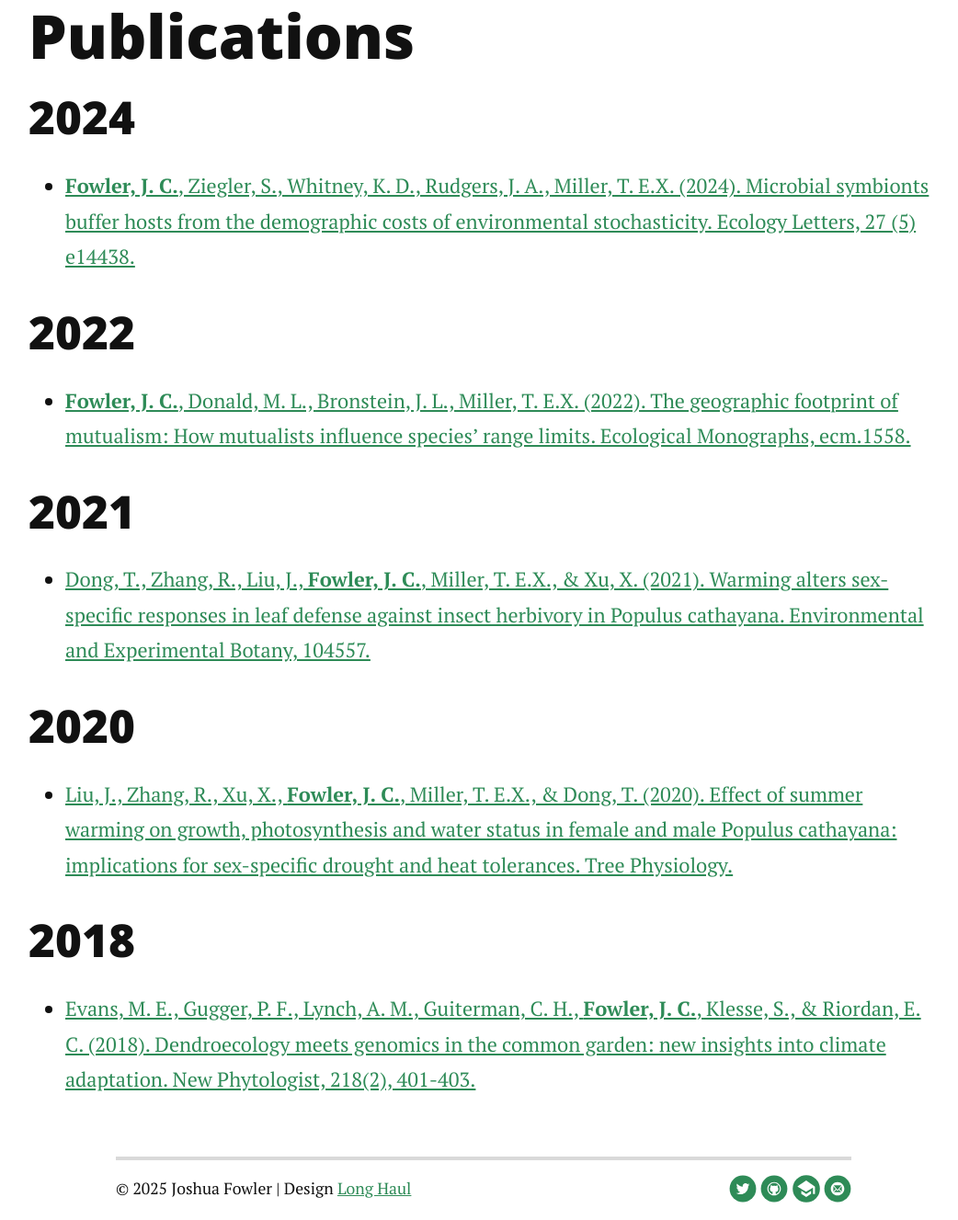
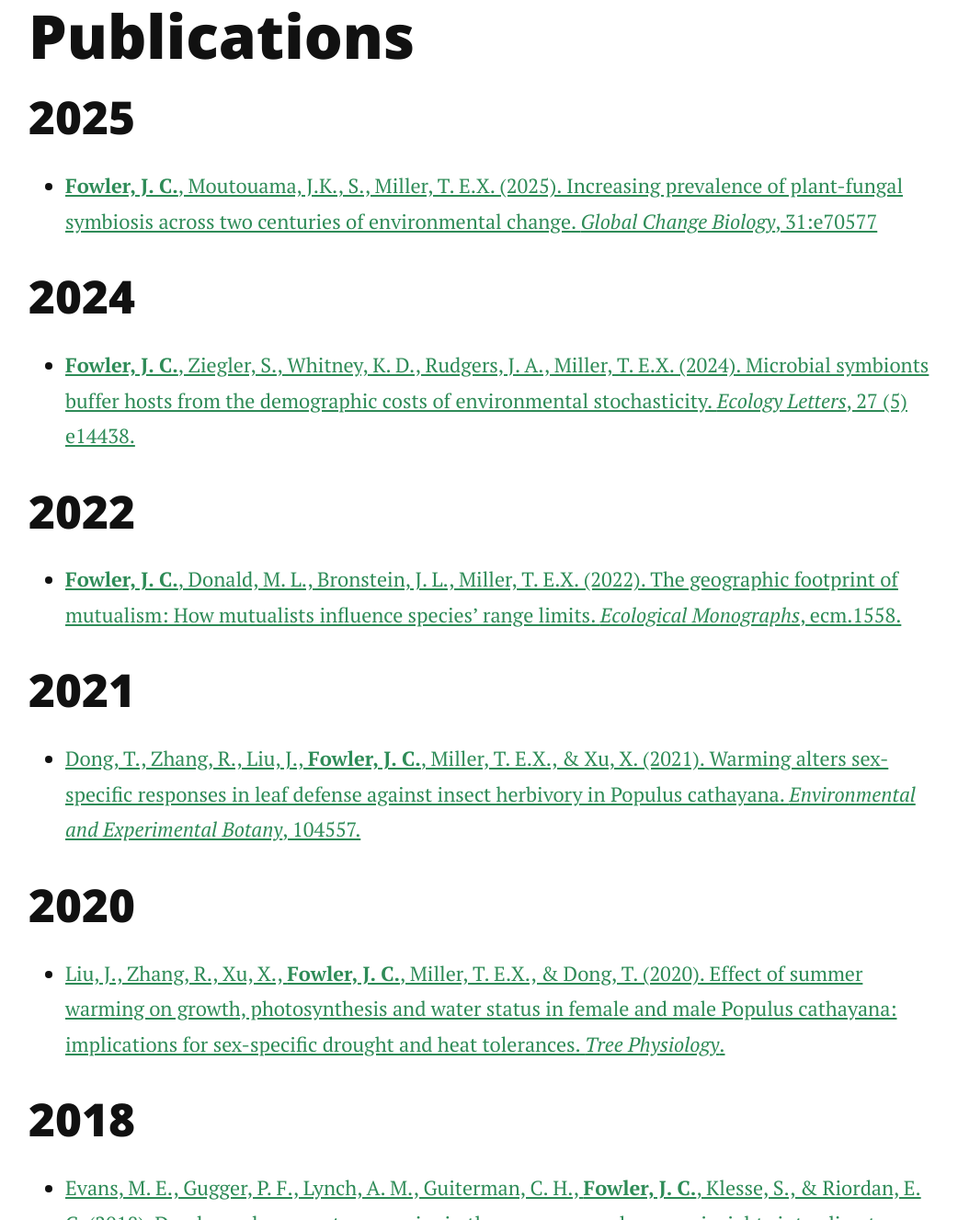
Before and after one commit to joshuacfowler/joshuacfowler.github.io, a Jekyll site: the page built from publications.md, in a window 1280 px wide and 1400 px high, scrolled down 261 px, cut to the strip 73-1400 px from the top of the window. Shown: the whole strip at 92% size, without its empty margins (114-1156 px from the left). Built offline with Jekyll 4.4.1, drawn with Linux system fonts in a browser that asks for light colours; nearby versions of some CDN libraries; some of the changed text lies outside the part shown.

Commit message:
Format publication titles in italics
adding GCB pub

```diff
--- a/publications.md
+++ b/publications.md
@@ -6,18 +6,22 @@ title: Publications
 
 # Publications
 
+## 2025
+* <a href="/assets/pubs/Ecology Letters-2024- Fowler - Microbial symbionts buffer hosts from the demographic costs of environmental.pdf"> <b>Fowler, J. C.</b>, Moutouama, J.K., S., Miller, T. E.X. (2025). Increasing prevalence of plant-fungal symbiosis across two centuries of environmental change. *Global Change Biology*, 31:e70577 </a>
+
+
 ## 2024
 
-* <a href="/assets/pubs/Ecology Letters-2024- Fowler - Microbial symbionts buffer hosts from the demographic costs of environmental.pdf"> <b>Fowler, J. C.</b>, Ziegler, S., Whitney, K. D., Rudgers, J. A., Miller, T. E.X. (2024). Microbial symbionts buffer hosts from the demographic costs of environmental stochasticity. Ecology Letters, 27 (5) e14438. </a>
+* <a href="/assets/pubs/Ecology Letters-2024- Fowler - Microbial symbionts buffer hosts from the demographic costs of environmental.pdf"> <b>Fowler, J. C.</b>, Ziegler, S., Whitney, K. D., Rudgers, J. A., Miller, T. E.X. (2024). Microbial symbionts buffer hosts from the demographic costs of environmental stochasticity. *Ecology Letters*, 27 (5) e14438. </a>
 
 ## 2022
-* <a href="/assets/pubs/Ecological Monographs - 2022 - Fowler - The geographic footprint of mutualism How mutualists influence species range.pdf"> <b>Fowler, J. C.</b>, Donald, M. L., Bronstein, J. L., Miller, T. E.X. (2022). The geographic footprint of mutualism: How mutualists influence species' range limits. Ecological Monographs, ecm.1558. </a>
+* <a href="/assets/pubs/Ecological Monographs - 2022 - Fowler - The geographic footprint of mutualism How mutualists influence species range.pdf"> <b>Fowler, J. C.</b>, Donald, M. L., Bronstein, J. L., Miller, T. E.X. (2022). The geographic footprint of mutualism: How mutualists influence species' range limits. *Ecological Monographs*, ecm.1558. </a>
 
 ## 2021
-* <a href="/assets/pubs/TingfaDongEEB2021.pdf"> Dong, T., Zhang, R., Liu, J., <b>Fowler, J. C.</b>, Miller, T. E.X., & Xu, X. (2021). Warming alters sex-specific responses in leaf defense against insect herbivory in Populus cathayana. Environmental and Experimental Botany, 104557. </a>
+* <a href="/assets/pubs/TingfaDongEEB2021.pdf"> Dong, T., Zhang, R., Liu, J., <b>Fowler, J. C.</b>, Miller, T. E.X., & Xu, X. (2021). Warming alters sex-specific responses in leaf defense against insect herbivory in Populus cathayana. *Environmental and Experimental Botany*, 104557. </a>
 
 ## 2020
-* <a href="/assets/pubs/Liu_et_al_2020_TreePhysiology.pdf"> Liu, J., Zhang, R., Xu, X., <b>Fowler, J. C.</b>, Miller, T. E.X., & Dong, T. (2020). Effect of summer warming on growth, photosynthesis and water status in female and male Populus cathayana: implications for sex-specific drought and heat tolerances. Tree Physiology. </a>
+* <a href="/assets/pubs/Liu_et_al_2020_TreePhysiology.pdf"> Liu, J., Zhang, R., Xu, X., <b>Fowler, J. C.</b>, Miller, T. E.X., & Dong, T. (2020). Effect of summer warming on growth, photosynthesis and water status in female and male Populus cathayana: implications for sex-specific drought and heat tolerances. *Tree Physiology*. </a>
 
 ## 2018
-*  <a href="/assets/pubs/Evans_et_al-2018-New_Phytologist.pdf">Evans, M. E., Gugger, P. F., Lynch, A. M., Guiterman, C. H., <b>Fowler, J. C.</b>, Klesse, S., & Riordan, E. C. (2018). Dendroecology meets genomics in the common garden: new insights into climate adaptation. New Phytologist, 218(2), 401-403.</a>
+*  <a href="/assets/pubs/Evans_et_al-2018-New_Phytologist.pdf">Evans, M. E., Gugger, P. F., Lynch, A. M., Guiterman, C. H., <b>Fowler, J. C.</b>, Klesse, S., & Riordan, E. C. (2018). Dendroecology meets genomics in the common garden: new insights into climate adaptation. *New Phytologist*, 218(2), 401-403.</a>
```
